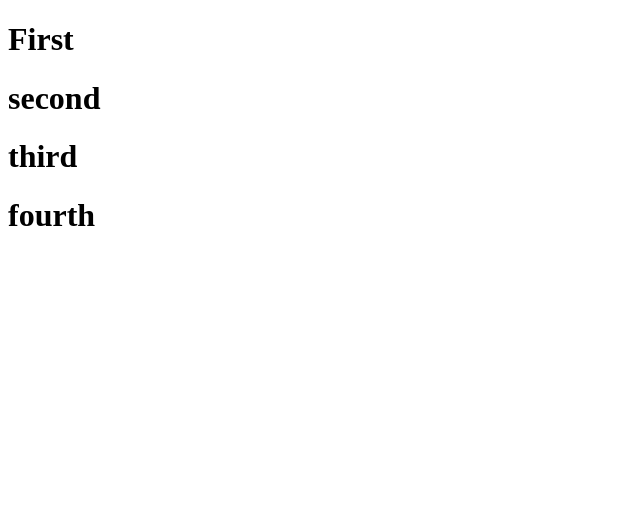
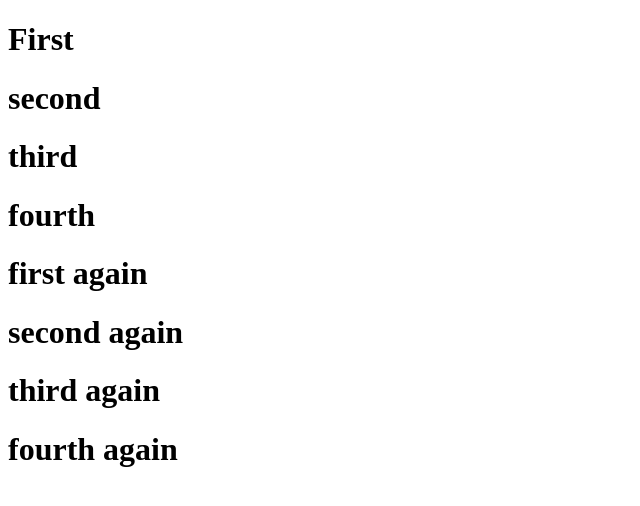
Before and after one commit to Salehalkolaidi/masterLec8, a plain HTML site: page index.html in a window 1280 px wide. Shown: the whole page, without its empty margins (0-640 px from the left). Drawn offline with Linux system fonts and the light colour scheme.

Commit message:
Update index.html and add some words to endex.html page

```diff
--- a/index.html
+++ b/index.html
@@ -10,5 +10,9 @@
     <h1>second</h1>
     <h1>third</h1>
     <h1>fourth</h1>
+    <h1>first again</h1>
+    <h1>second again</h1>
+    <h1>third again</h1>
+    <h1>fourth again</h1>
 </body>
 </html>
```
